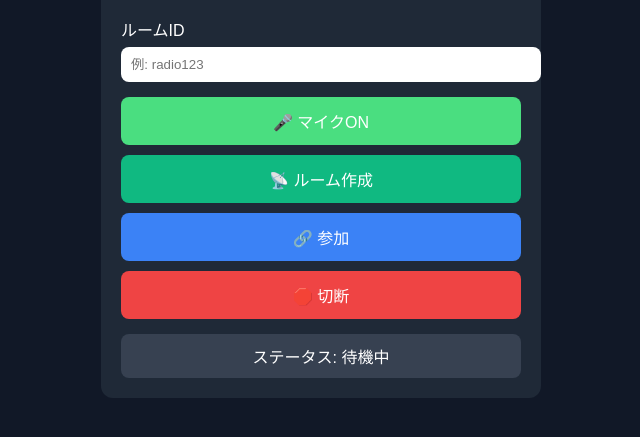
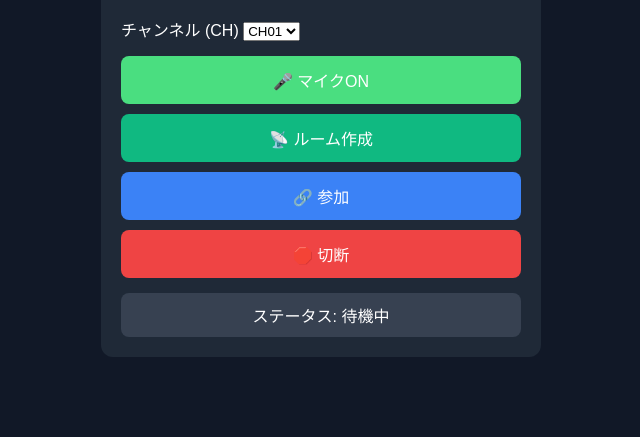
Before and after one commit to wed20220202-collab/Web_Phone, a plain HTML site: page index.html in a window 1280 px wide. Shown: the part 139-576 px from the top of the page, without its empty margins (319-959 px from the left). Drawn offline with Linux system fonts and the light colour scheme.

Commit message:
CH設定

```diff
--- a/index.html
+++ b/index.html
@@ -10,10 +10,24 @@
   <div class="container">
     <h1>🎙 トランシーバー通話</h1>
 
-    <div class="control">
-      <label>ルームID</label>
-      <input id="room-id" type="text" placeholder="例: radio123">
-    </div>
+<div class="control">
+  <label>チャンネル (CH)</label>
+  <select id="channel-select">
+    <option value="01">CH01</option>
+    <option value="02">CH02</option>
+    <option value="03">CH03</option>
+    <option value="04">CH04</option>
+    <option value="05">CH05</option>
+    <option value="06">CH06</option>
+    <option value="07">CH07</option>
+    <option value="08">CH08</option>
+    <option value="09">CH09</option>
+    <option value="10">CH10</option>
+  </select>
+
+  <!-- 実際に使うルームID（非表示） -->
+  <input id="room-id" type="hidden">
+</div>
 
     <div class="buttons">
       <button id="start-btn" class="btn primary">🎤 マイクON</button>
```
